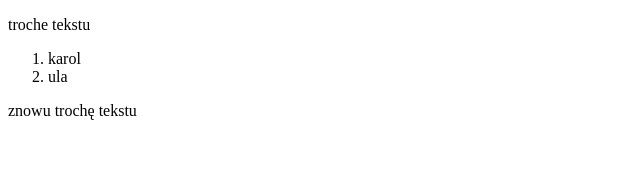
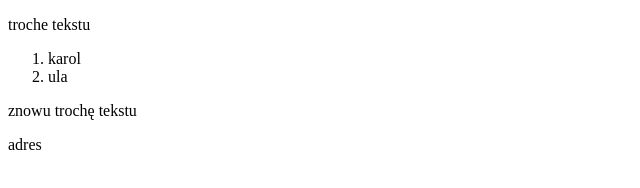
Before and after one commit to wojt179/zadania-, a plain HTML site: page index.html in a window 1280 px wide. Shown: the full height of the page, 0-640 px from the left. Drawn offline with Linux system fonts and the light colour scheme.

Commit message:
dodano trochę tekstu

```diff
--- a/index.html
+++ b/index.html
@@ -18,6 +18,10 @@
     <p> znowu trochę tekstu
 
     </p>
+    <p>
+        adres
+
+    </p>
 
 </body>
 </html>
```
